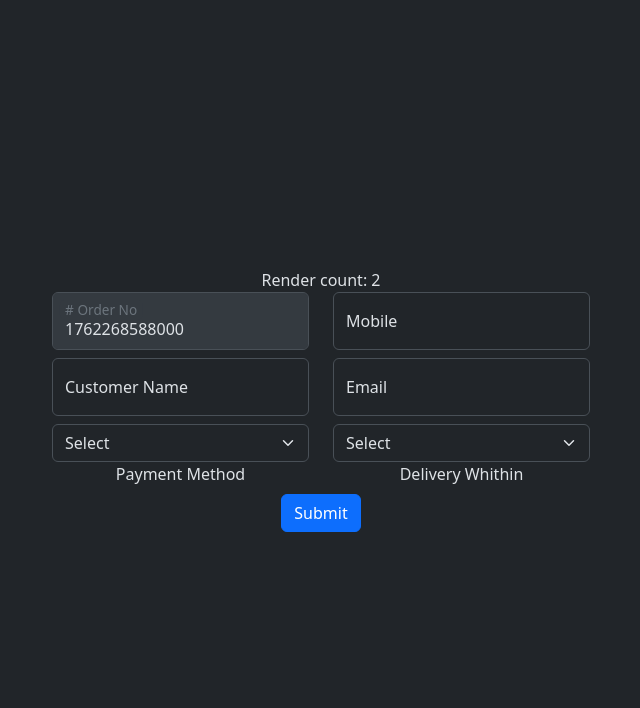
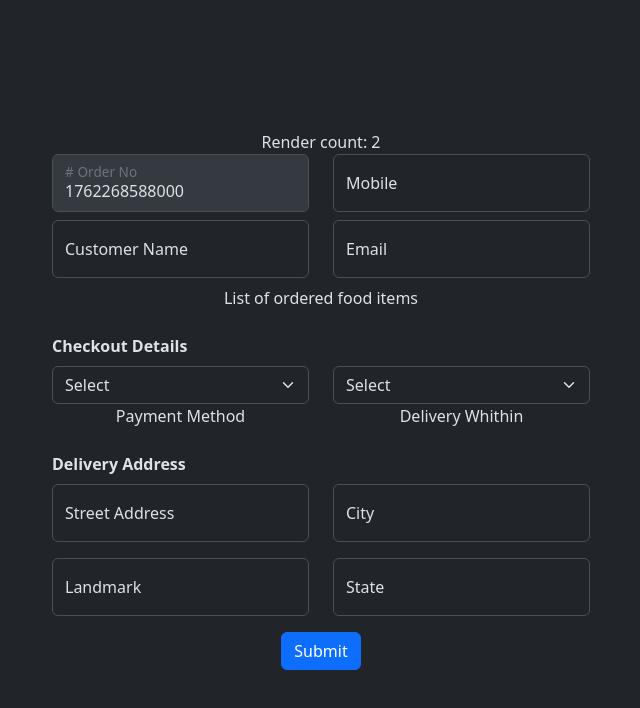
Before and after one commit to Hector-MuMo/react-hook-form-practice, a React (Vite) app: page / in a window 1280 px wide. Shown: the top 708 px of the page, without its empty margins (319-959 px from the left). Built offline with nearby package versions, Linux system fonts and the light colour scheme.

Commit message:
nested form fields in rhf

```diff
--- a/src/FoodDeliveryForm.tsx
+++ b/src/FoodDeliveryForm.tsx
@@ -19,6 +19,12 @@
   mobile: string;
   paymentMethod: string;
   deliveryIn: number;
+  address: {
+    streetAddress: string;
+    landmark: string;
+    city: string;
+    state: string;
+  }
 };
 
 const paymentOptions: SelectOptions[] = [
@@ -54,6 +60,12 @@
       mobile: "",
       paymentMethod: "",
       deliveryIn: 0,
+      address: {
+        streetAddress: "",
+        landmark: "",
+        city: "",
+        state: "",
+      }
     },
   });
 
@@ -108,6 +120,10 @@
           />
         </div>
       </div>
+      <p>List of ordered food items</p>
+      <div className="text-start fw-bold mt-4 mb-2">
+        Checkout Details
+      </div>
       <div className="row mb-2">
         <div className="col">
           <Select
@@ -136,6 +152,43 @@
           />
         </div>
       </div>
+      <div className="text-start fw-bold mt-4 mb-2">
+        Delivery Address
+      </div>
+      <div className="row mb-3">
+        <div className="col">
+          <TextField
+            label="Street Address"
+            error={errors.address?.streetAddress}
+            {...register("address.streetAddress", {
+              required: { value: true, message: "Address is required" },
+            })}
+          />
+        </div>
+        <div className="col">
+          <TextField
+            label="City"
+            error={errors.address?.city}
+            {...register("address.city", {
+              required: { value: true, message: "City is required" },
+            })}
+          />
+        </div>
+      </div>
+      <div className="row mb-3">
+        <div className="col">
+          <TextField
+            label="Landmark"
+            {...register("address.landmark")}
+          />
+        </div>
+        <div className="col">
+          <TextField
+            label="State"
+            {...register("address.state")}
+          />
+        </div>
+      </div>
       <button type="submit" className="btn btn-primary">
         Submit
       </button>
```
